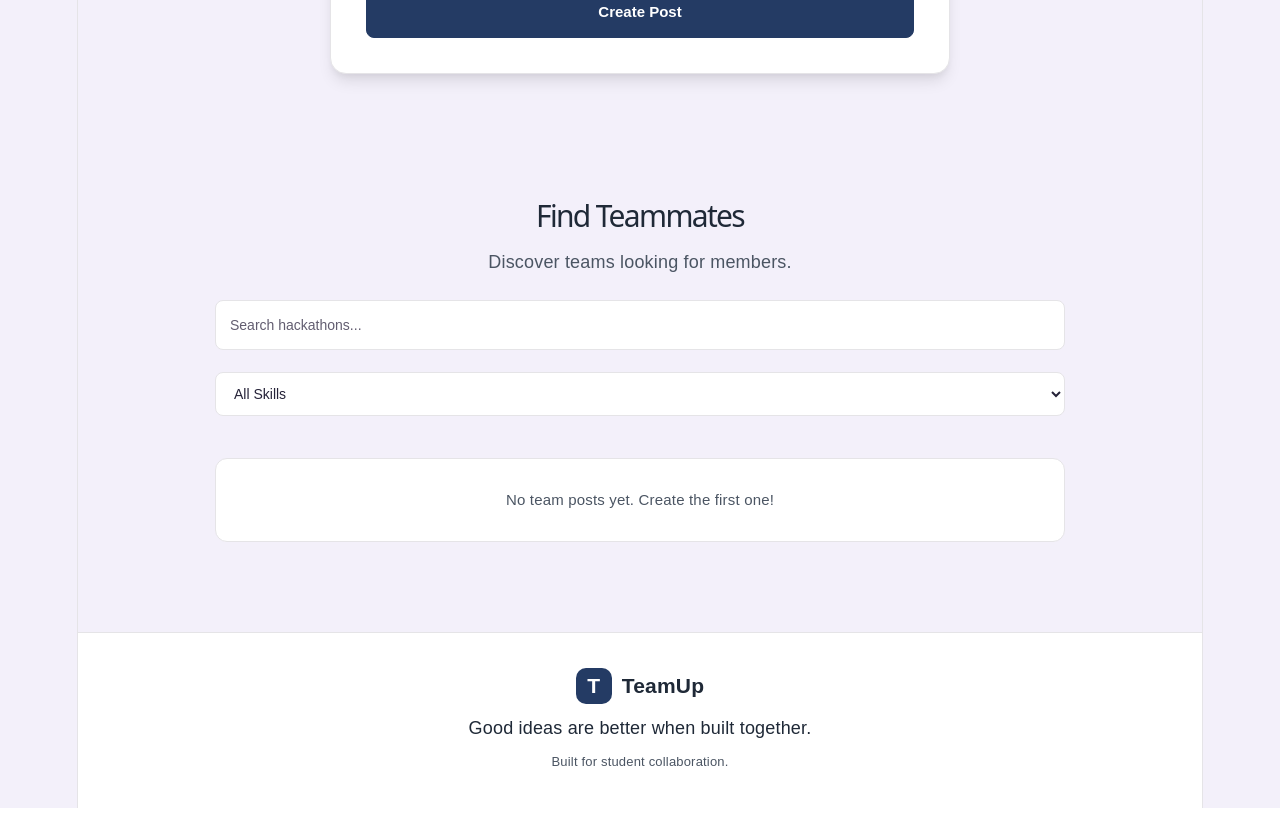
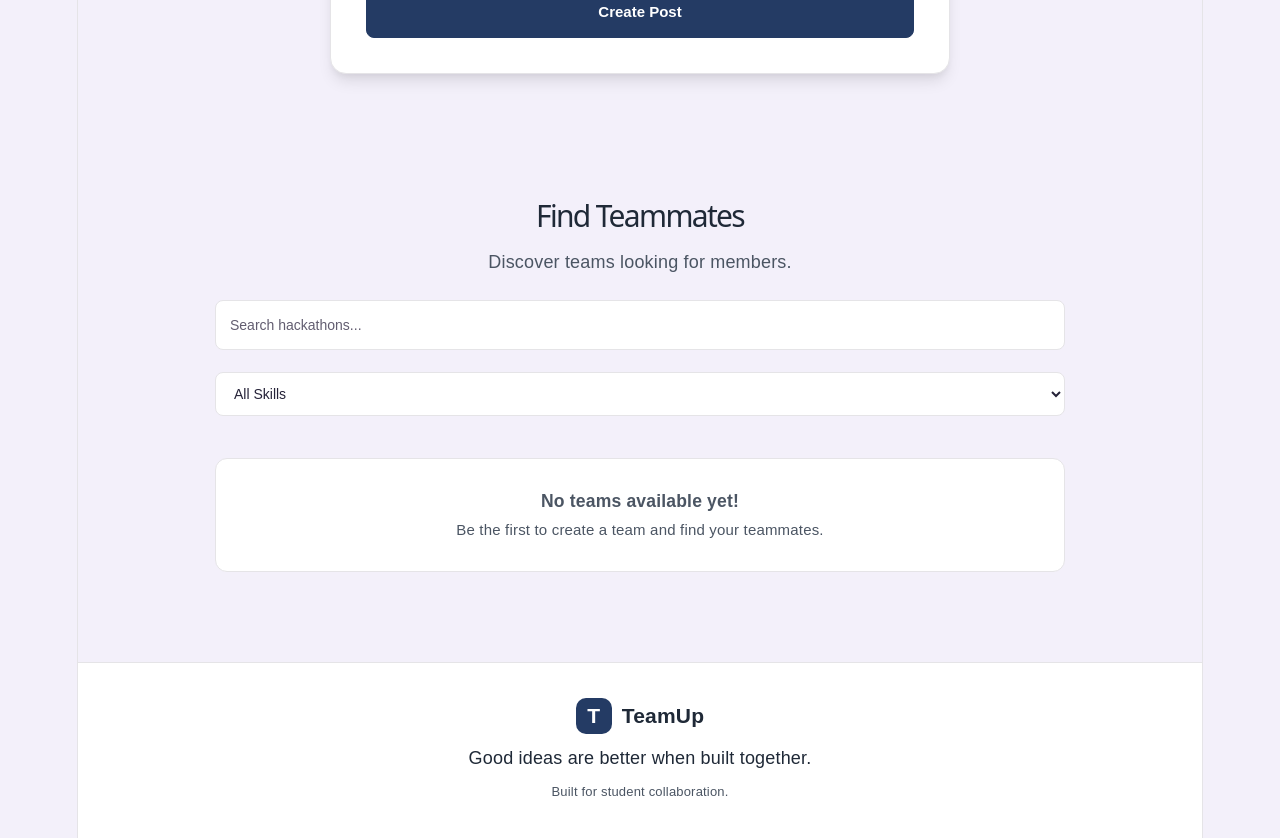
Before and after one commit to bhavyasrivastava5april/TeamUp, a React (Vite) app: page / in a window 1280 px wide. Shown: the part 2160-2998 px from the top of the page. Before the commit the page ends 2968 px from the top, so only its background shows below. Built offline with nearby package versions, Linux system fonts and the light colour scheme.

Commit message:
feat: improve empty state for team search

```diff
--- a/src/BrowsePosts.jsx
+++ b/src/BrowsePosts.jsx
@@ -1,3 +1,4 @@
+
 import { useState, useEffect } from "react";
 
 function getTimeAgo(date) {
@@ -51,21 +52,28 @@ function BrowsePosts() {
       id: post.id || Date.now() + Math.random(),
       createdAt: post.createdAt || new Date().toISOString(),
     }));
+
     localStorage.setItem(
       "teamupPosts",
       JSON.stringify(postsWithIds)
     );
+
     setPosts(postsWithIds);
   }, []);
+
   const filteredPosts = posts.filter((post) => {
+    const eventName = (post.eventName || "").toLowerCase();
+    const skills = (post.skills || "").toLowerCase();
+    const description = (post.description || "").toLowerCase();
+
     const matchesSearch =
-      post.eventName.toLowerCase().includes(search.toLowerCase()) ||
-      post.skills.toLowerCase().includes(search.toLowerCase()) ||
-      post.description.toLowerCase().includes(search.toLowerCase());
+      eventName.includes(search.trim().toLowerCase()) ||
+      skills.includes(search.trim().toLowerCase()) ||
+      description.includes(search.trim().toLowerCase());
 
     const matchesSkill =
       !skillFilter ||
-      post.skills.toLowerCase().includes(skillFilter.toLowerCase());
+      skills.includes(skillFilter.toLowerCase());
 
     return matchesSearch && matchesSkill;
   });
@@ -75,6 +83,7 @@ function BrowsePosts() {
     window.location.hash = "create-post";
     window.location.reload();
   };
+
   const handleDelete = (id) => {
     const confirmed = window.confirm(
       "Are you sure you want to delete this post?"
@@ -93,6 +102,12 @@ function BrowsePosts() {
 
     setPosts(updatedPosts);
   };
+
+  const clearFilters = () => {
+    setSearch("");
+    setSkillFilter("");
+  };
+
   return (
     <div className="browse-posts">
       <h1>Find Teammates</h1>
@@ -112,11 +127,13 @@ function BrowsePosts() {
             type="button"
             className="clear-search"
             onClick={() => setSearch("")}
+            aria-label="Clear search"
           >
             ✕
           </button>
         )}
       </div>
+
       <select
         className="skill-filter"
         value={skillFilter}
@@ -136,9 +153,12 @@ function BrowsePosts() {
         filteredPosts.map((post, index) => (
           <div className="post-card" key={post.id}>
             <h2>{post.eventName}</h2>
+
             <p className="post-author">
-              Posted by: <strong>{post.username || "Unknown user"}</strong>
+              Posted by:{" "}
+              <strong>{post.username || "Unknown user"}</strong>
             </p>
+
             {post.createdAt && (
               <p className="post-date">
                 Posted: {getTimeAgo(post.createdAt)}
@@ -155,7 +175,7 @@ function BrowsePosts() {
             </p>
 
             <div className="skill-tags">
-              {post.skills.split(",").map((skill, index) => (
+              {(post.skills || "").split(",").map((skill, index) => (
                 <span className="skill-tag" key={index}>
                   {skill.trim()}
                 </span>
@@ -163,7 +183,8 @@ function BrowsePosts() {
             </div>
 
             <p>
-              <strong>About the team:</strong> {post.description}
+              <strong>About the team:</strong>{" "}
+              {post.description}
             </p>
 
             <p className="contact-info">
@@ -180,12 +201,14 @@ function BrowsePosts() {
             >
               View Official Event →
             </a>
+
             <button
               className="edit-button"
               onClick={() => handleEdit(post)}
             >
               Edit Post
             </button>
+
             <button
               className="delete-button"
               onClick={() => handleDelete(post.id)}
@@ -194,12 +217,28 @@ function BrowsePosts() {
             </button>
           </div>
         ))
+      ) : posts.length === 0 ? (
+        <div className="empty-message">
+          <h3>No teams available yet!</h3>
+          <p>Be the first to create a team and find your teammates.</p>
+        </div>
       ) : (
-        <p className="empty-message">
-          {search
-            ? `No posts found for "${search}". Try another search.`
-            : "No team posts yet. Create the first one!"}
-        </p>
+        <div className="empty-message">
+          <h3>No teams found!</h3>
+          <p>
+            {search.trim()
+              ? `We couldn't find any teams matching "${search.trim()}".`
+              : "No teams match the selected skill."}
+          </p>
+          <p>Try another keyword or change your skill filter.</p>
+          <button
+            type="button"
+            className="primary-btn"
+            onClick={clearFilters}
+          >
+            Clear Search & Filters
+          </button>
+        </div>
       )}
     </div>
   );
```
